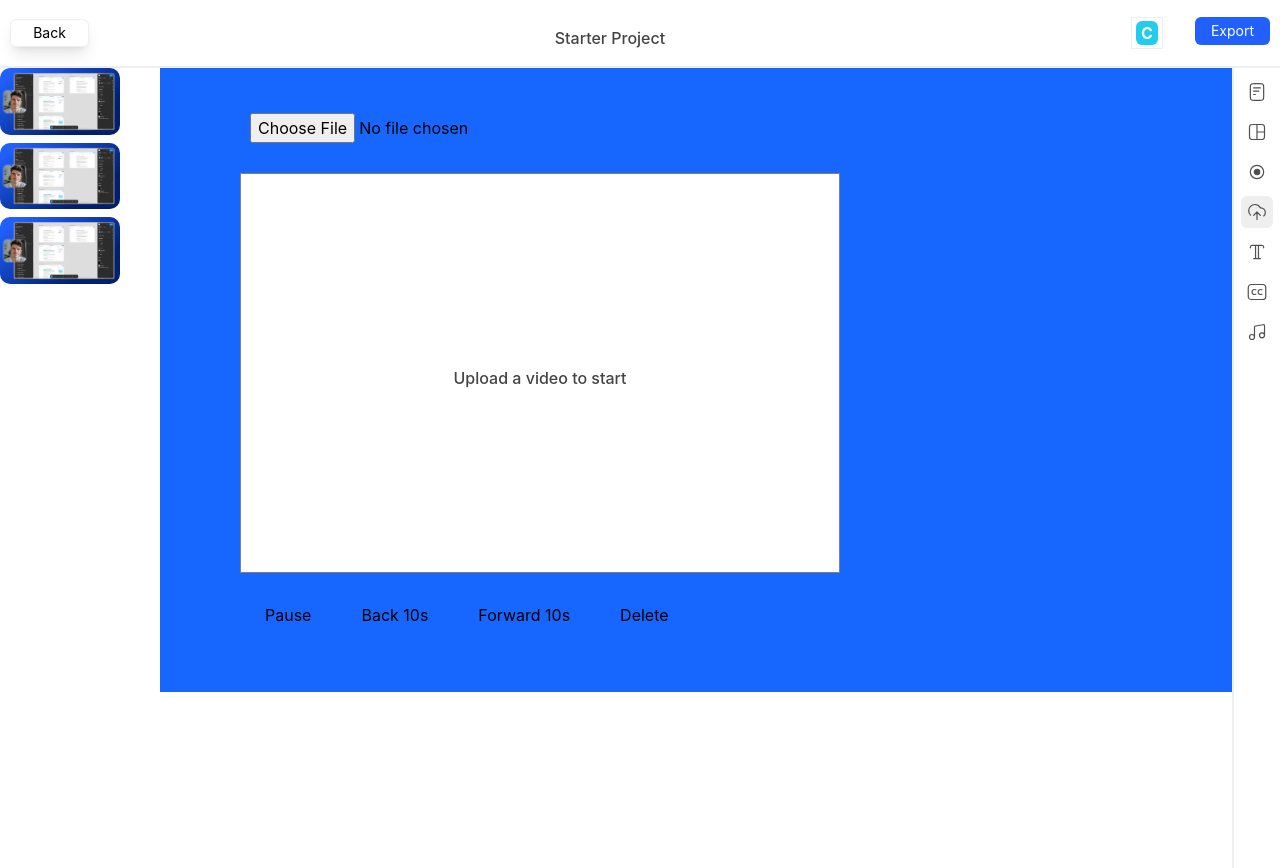
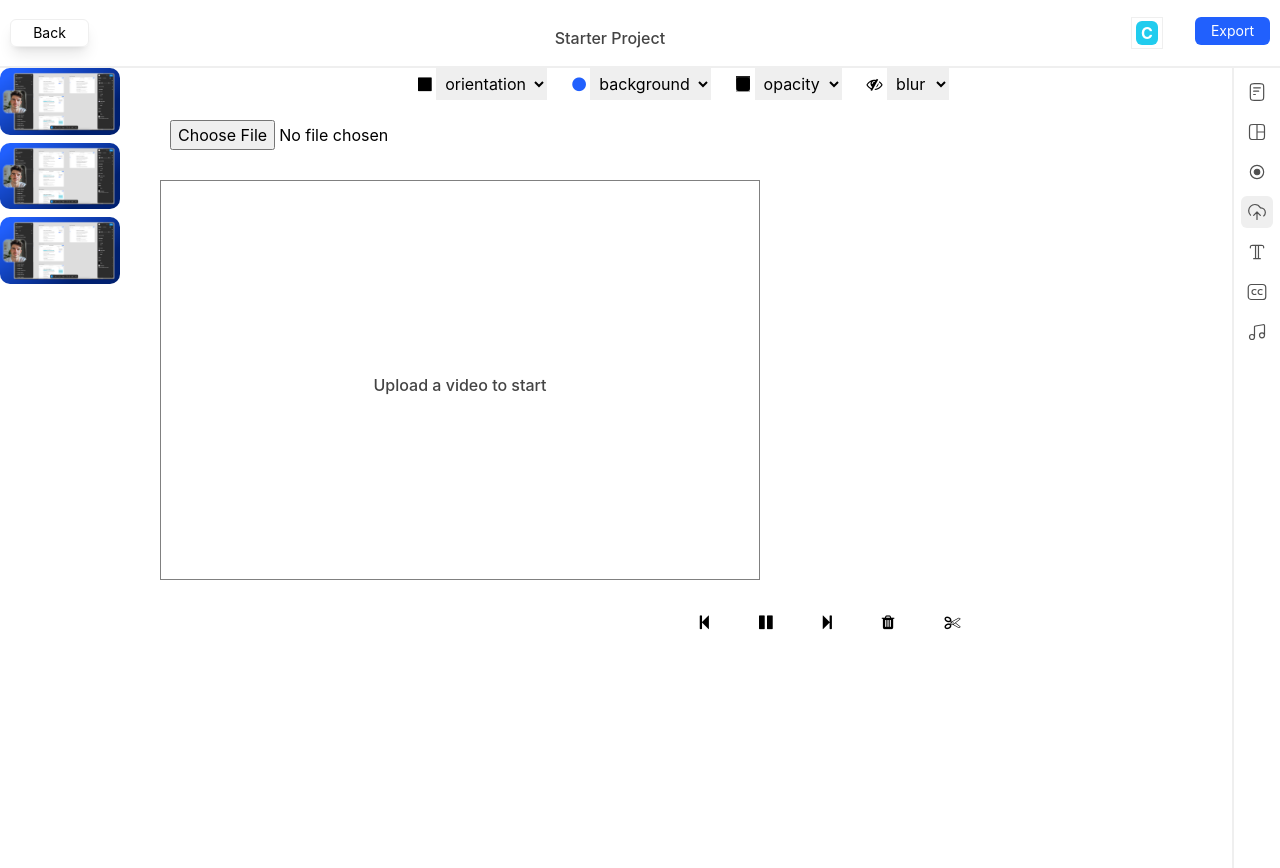
Before and after one commit to Amit-Sagar/Montra, a React (Create React App) app: page / in a window 1280 px wide. Built offline with nearby package versions, Linux system fonts and the light colour scheme.

Commit message:
added-video-player

```diff
--- a/public/index.html
+++ b/public/index.html
@@ -10,6 +10,7 @@
       content="Web site created using create-react-app"
     />
     <link rel="apple-touch-icon" href="%PUBLIC_URL%/logo192.png" />
+    <link rel="stylesheet" href="https://cdnjs.cloudflare.com/ajax/libs/font-awesome/4.7.0/css/font-awesome.min.css">
     <!--
       manifest.json provides metadata used when your web app is installed on a
       user's mobile device or desktop. See https://developers.google.com/web/fundamentals/web-app-manifest/
--- a/src/App.css
+++ b/src/App.css
@@ -83,4 +83,13 @@ p {
   width: 120px;
   border-radius: 10px;
   margin-bottom: 8px;
+    border-radius: 10px;
+    margin-bottom: 8px;
 }
+i{
+  background-color: white;
+  border: black;
+}
+.flex{
+  display: flex;
+}
--- a/src/components/videoSection/Navbar.jsx
+++ b/src/components/videoSection/Navbar.jsx
@@ -1,9 +1,71 @@
-import React from 'react'
+import React, { useState } from "react";
 
 const Navbar = () => {
+  const NAV_DATA = [
+    {
+      id: 1,
+      name: "orientation",
+      icon: <i class="fa fa-stop" aria-hidden="true"></i>,
+      options: ["orientation", "val2"],
+    },
+    {
+      id: 2,
+      name: "background",
+      icon: <i class="fa fa-circle" aria-hidden="true" style={{color:"#2160FD"}}></i>,
+      options: ["background", "val2"],
+    },
+    {
+      id: 3,
+      name: "opacity",
+      icon: <i class="fa fa-square" aria-hidden="true" style={{"background": 'linear-gradient(180deg, #000000 -21.43%, rgba(0, 0, 0, 0.3) 100%)'}}></i>,
+      options: ["opacity", "val2"],
+    },
+    {
+      id: 4,
+      name: "blur",
+      icon: <i className="fa fa-eye-slash" aria-hidden="true"></i>,
+      options: ["blur", "val2"],
+    },
+  ];
+
+  const [selected, setSelected] = useState({}); // Store selected items
+
   return (
-    <div>Navbar</div>
-  )
-}
+    <div style={{display:"flex",justifyContent:"center"}}>
+      {NAV_DATA.map((item) => (
+        <div key={item.id} style={{ marginBottom: "10px" }}>
+          {/* Custom Dropdown */}
+          {/* <label style={{ display: "block", marginBottom: "5px" }}>
+            {item.icon} {item.name}
+          </label> */}
+          <div>
+          {item.icon} <select
+            style={{
+              padding: "5px",
+              fontSize: "16px",
+              border:"none",
+              marginRight:"25px"
+            }}
+            value={selected[item.name] || ""}
+            onChange={(e) =>
+              setSelected((prev) => ({
+                ...prev,
+                [item.name]: e.target.value,
+              }))
+            }
+          >
 
-export default Navbar
+            {item.options.map((option, index) => (
+              <option key={index} value={option}>
+                {option}
+              </option>
+            ))}
+          </select>
+          </div>
+        </div>
+      ))}
+    </div>
+  );
+};
+
+export default Navbar;
--- a/src/components/videoSection/VideoSection.jsx
+++ b/src/components/videoSection/VideoSection.jsx
@@ -1,5 +1,6 @@
 import React, { useState, useRef } from "react";
 import FramerTimeline from "../FramerTimeline"; // Assuming this is your FramerTimeline component
+import Navbar from "./Navbar";
 
 const VideoSection = () => {
   const [videoUrl, setVideoUrl] = useState(null); // Store the video URL
@@ -60,10 +61,8 @@ const VideoSection = () => {
   };
 
   return (
-    <div
-      className=""
-      style={{ padding: "35px 80px", background: "rgb(0 88 255 / 91%)" }}
-    >
+    <div>
+      <Navbar/>
       {/* <h1>Interactive Video Player</h1> */}
 
       {/* Upload Video Input */}
@@ -122,6 +121,39 @@ const VideoSection = () => {
         )}
       </div>
 
+{/* Controls (outside video div) */}
+<div style={{ marginBottom: "20px",display:"flex" }}>
+
+<div style={{width:"65%",display:"flex",justifyContent:"end"}}>
+        {/* Skip Backward by 10 Seconds */}
+        <button onClick={skipBackward} style={{ marginRight: "10px",border:"none", background:"white" }}>
+        <i class="fa fa-step-backward" aria-hidden="true"></i>
+        </button>
+{/* Play/Pause Button */}
+
+<button onClick={togglePlayPause} style={{ marginRight: "10px",border:"none", background:"white" }}>
+          {videoRef.current && videoRef.current.paused ? <i class="fa fa-play" aria-hidden="true"></i> : <i class="fa fa-pause" aria-hidden="true"></i>}
+        </button>
+        {/* Skip Forward by 10 Seconds */}
+        <button onClick={skipForward} style={{ marginRight: "10px",border:"none", background:"white" }}>
+        <i class="fa fa-step-forward" aria-hidden="true"></i>
+        </button>
+        </div>
+<div>
+        {/* Delete Video Button */}
+        <button onClick={deleteVideo} style={{ marginRight: "10px",border:"none", background:"white","marginRight": "10px",
+    border: "none",
+    background: "white"}}>
+        <i class="fa fa-trash" aria-hidden="true"></i>
+        </button>
+        <button style={{ marginRight: "10px",border:"none", background:"white","marginRight": "10px",
+    border: "none",
+    background: "white"}}>
+        <i class="fa fa-scissors" aria-hidden="true"></i>
+        </button>
+        </div>
+      </div>
+
       {/* Framer Timeline below the video */}
       {videoUrl && (
         <FramerTimeline
@@ -130,28 +162,7 @@ const VideoSection = () => {
           videoDuration={videoRef.current?.duration || 60}
         />
       )}
-      {/* Controls (outside video div) */}
-      <div style={{ marginBottom: "20px" }}>
-        {/* Play/Pause Button */}
-        <button onClick={togglePlayPause} style={{ marginRight: "10px" }}>
-          {videoRef.current && videoRef.current.paused ? "Play" : "Pause"}
-        </button>
 
-        {/* Skip Backward by 10 Seconds */}
-        <button onClick={skipBackward} style={{ marginRight: "10px" }}>
-          Back 10s
-        </button>
-
-        {/* Skip Forward by 10 Seconds */}
-        <button onClick={skipForward} style={{ marginRight: "10px" }}>
-          Forward 10s
-        </button>
-
-        {/* Delete Video Button */}
-        <button onClick={deleteVideo} style={{ marginRight: "10px" }}>
-          Delete
-        </button>
-      </div>
     </div>
   );
 };
```
